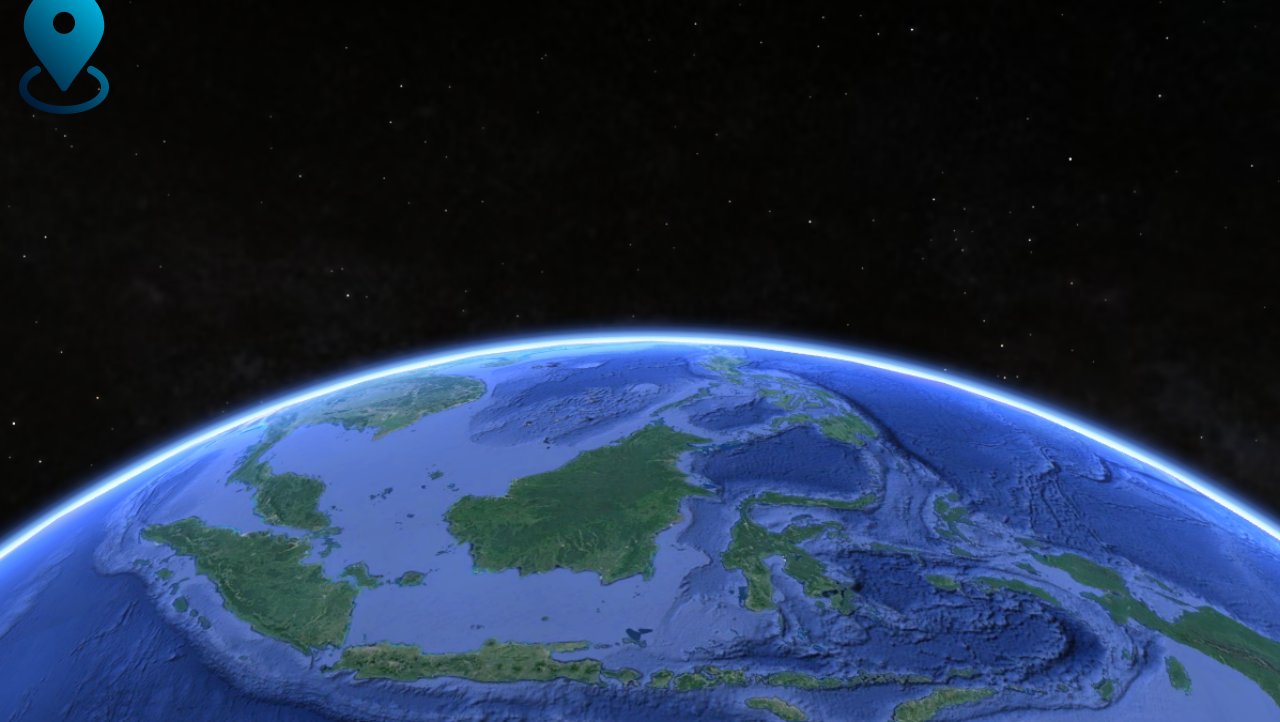
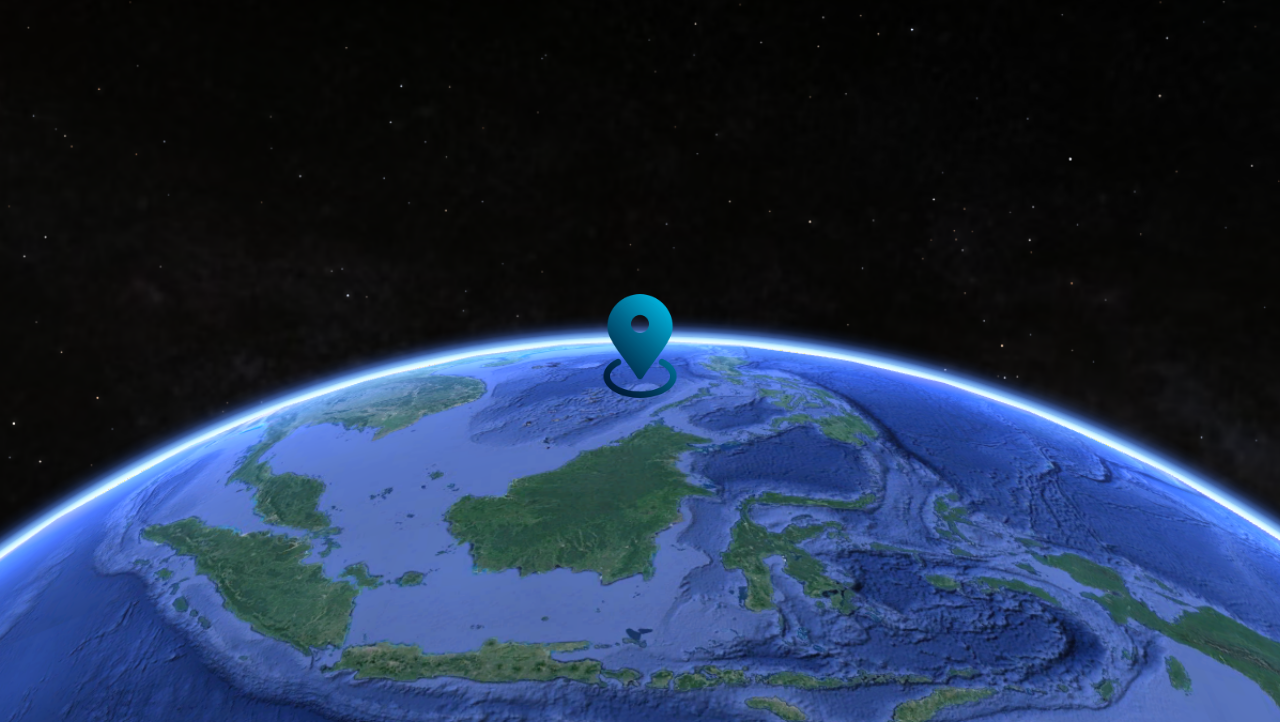
Before and after one commit to RizkyArdiansyahhh/tugas-papsi-individu-1, a plain HTML site: page index.html in a window 1280 px wide. Shown: the part 78-800 px from the top of the page. Drawn offline with Linux system fonts and the light colour scheme.

Commit message:
menambah style

```diff
--- a/css/style.css
+++ b/css/style.css
@@ -10,8 +10,37 @@ body {
   background-position: center;
   background-size: cover;
 }
+/* HEADER START */
 body header h1 {
   text-align: center;
   color: #fff;
   padding-top: 1rem;
 }
+/* HEADER END */
+
+/* MAIN START */
+body main {
+  height: 90vh;
+}
+body main .content {
+  height: 100%;
+  display: flex;
+  justify-content: center;
+  align-items: center;
+}
+body main .content img {
+  animation: scale 0.6s ease-in-out infinite alternate;
+}
+body main .content img {
+  height: 90px;
+}
+
+/* ANIMASI */
+@keyframes scale {
+  0% {
+    transform: scale(1.2);
+  }
+  100% {
+    transform: translatey(0);
+  }
+}
--- a/index.html
+++ b/index.html
@@ -22,8 +22,8 @@
     </header>
     <main>
       <div class="content">
-        <div class="icon-hero">
-          <img src="img/placeholder.png" alt="Place Holder" />
+        <img src="img/placeholder.png" alt="Place Holder" />
+        <div class="map-container">
           <div class="map"></div>
         </div>
       </div>
```
